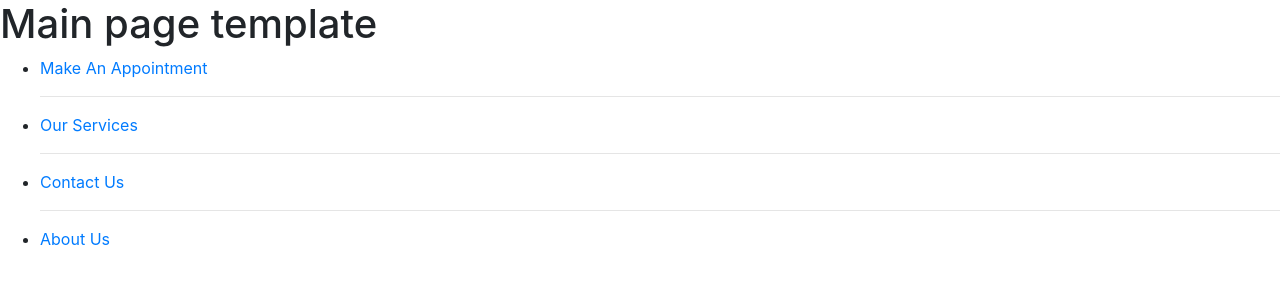
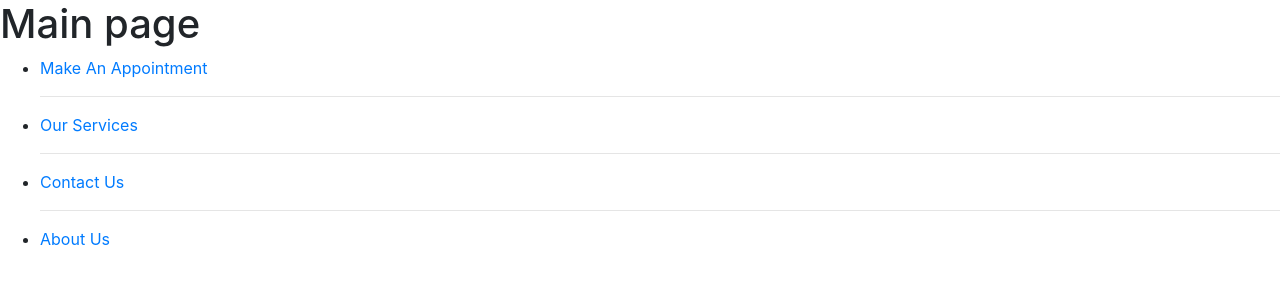
Before and after one commit to bigletka/DenSys.me, a Django app: page / in a window 1280 px wide. Shown: the part 105-405 px from the top of the page. Run offline with Django 3.2, Linux system fonts and the light colour scheme.

Commit message:
Front changed

```diff
--- a/app/templates/home.html
+++ b/app/templates/home.html
@@ -2,7 +2,7 @@
 
 {% block content %}
 
-<h1>Main page template</h1>
+<h1>Main page </h1>
 <div>
     <ul>
         {% if request.user.is_staff%}
```
